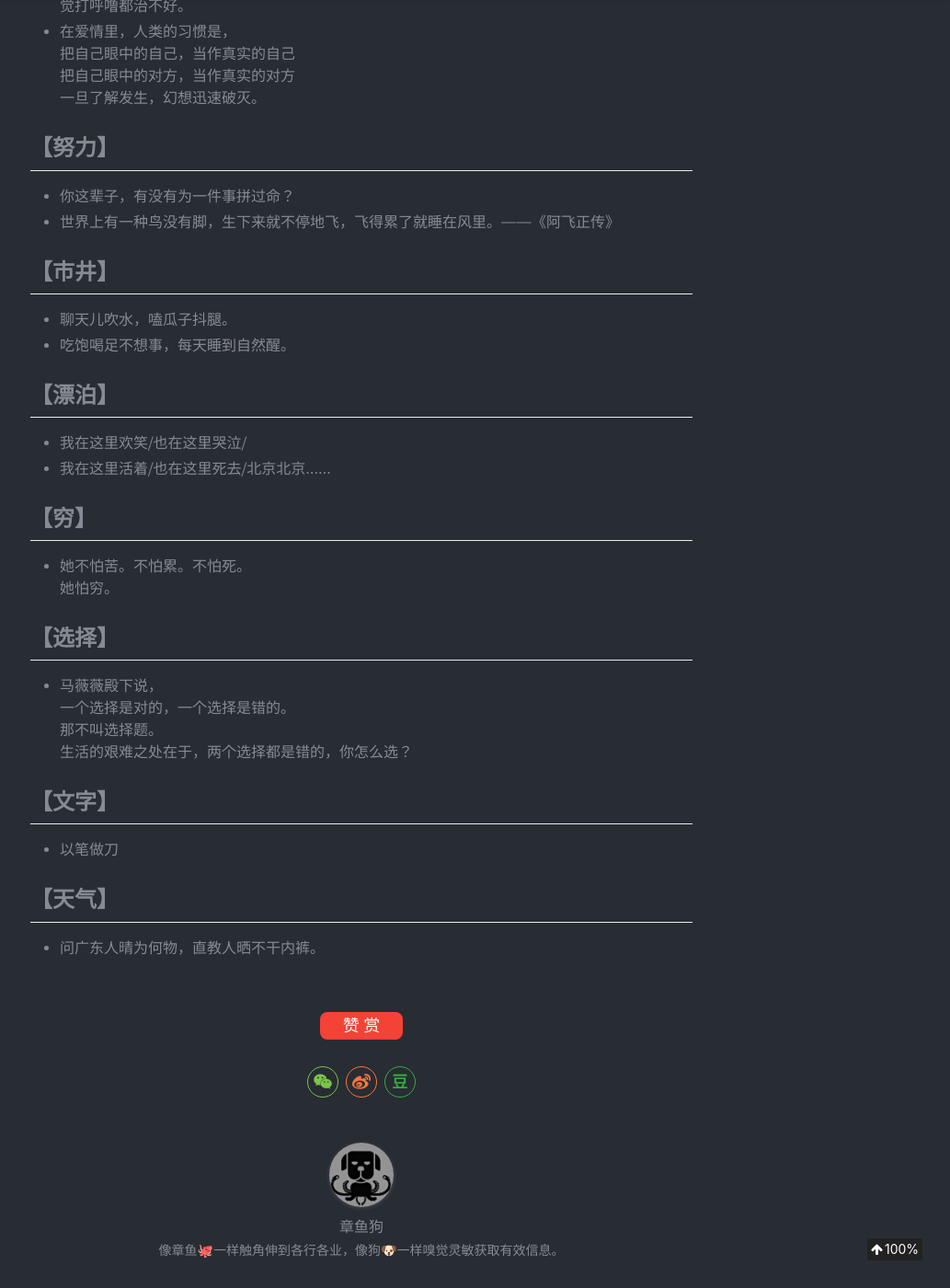
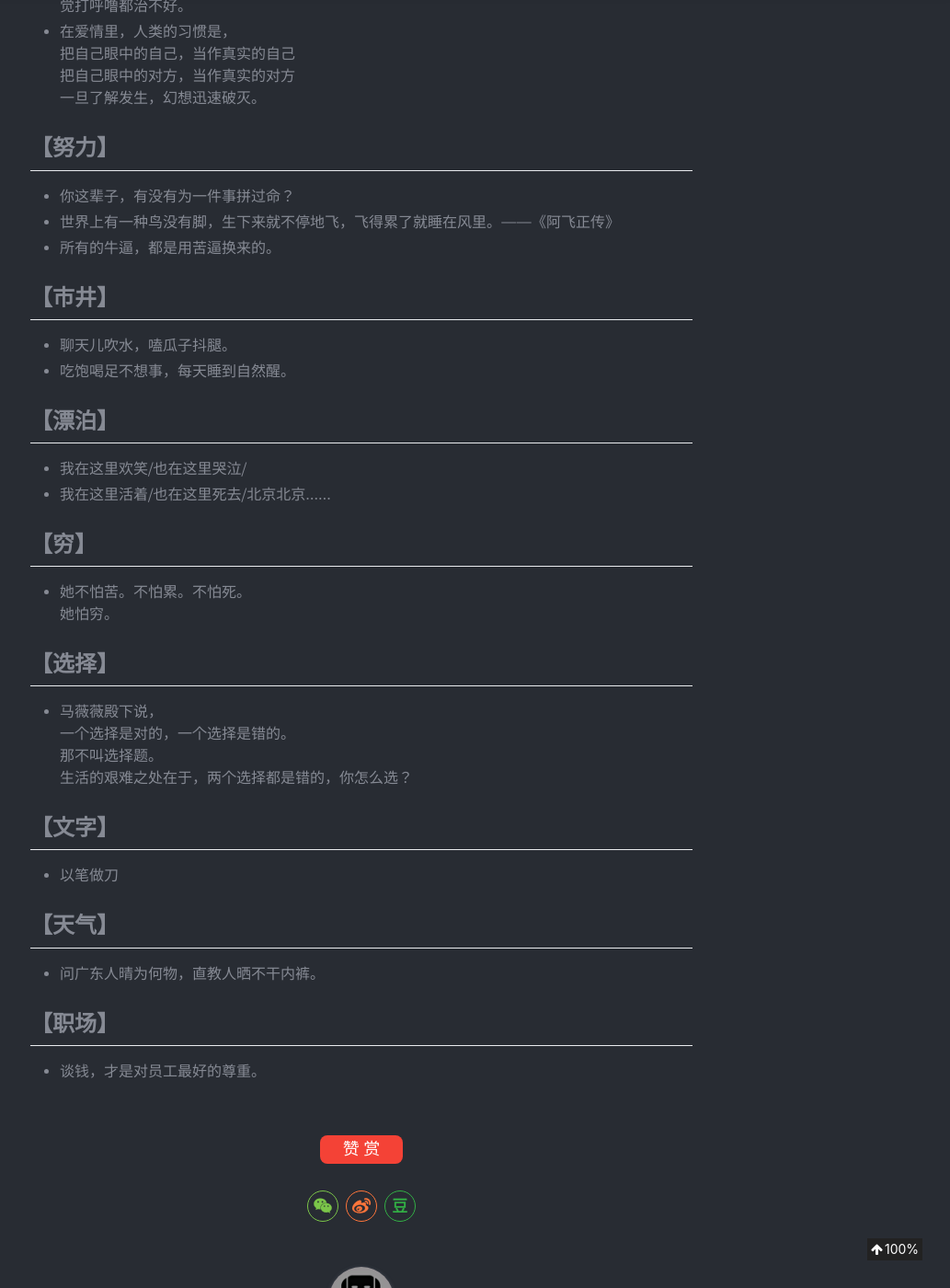
Before and after one commit to aJiea/ajiea.github.io, a Jekyll site: the page built from _posts/2019-04-21-proverb-10w+.md, in a window 1280 px wide and 1400 px high, scrolled down 1362 px. Shown: the whole window at 92% size, without its empty margins (247-1280 px from the left). Built offline with Jekyll 4.4.1, drawn with Linux system fonts in a browser that asks for light colours; nearby versions of some CDN libraries; comment, search, counter and statistics services are not loaded; a style sheet for code colours, icons or effects is not loaded.

Commit message:
Update 2019-04-21-proverb-10w+.md

```diff
--- a/_posts/2019-04-21-proverb-10w+.md
+++ b/_posts/2019-04-21-proverb-10w+.md
@@ -60,6 +60,7 @@ categories: 'WRITING'
 
 - 你这辈子，有没有为一件事拼过命？
 - 世界上有一种鸟没有脚，生下来就不停地飞，飞得累了就睡在风里。——《阿飞正传》
+- 所有的牛逼，都是用苦逼换来的。
 
 
 ## 【市井】
@@ -94,3 +95,8 @@ categories: 'WRITING'
 ## 【天气】
 
 - 问广东人晴为何物，直教人晒不干内裤。
+
+
+## 【职场】
+
+- 谈钱，才是对员工最好的尊重。
```
